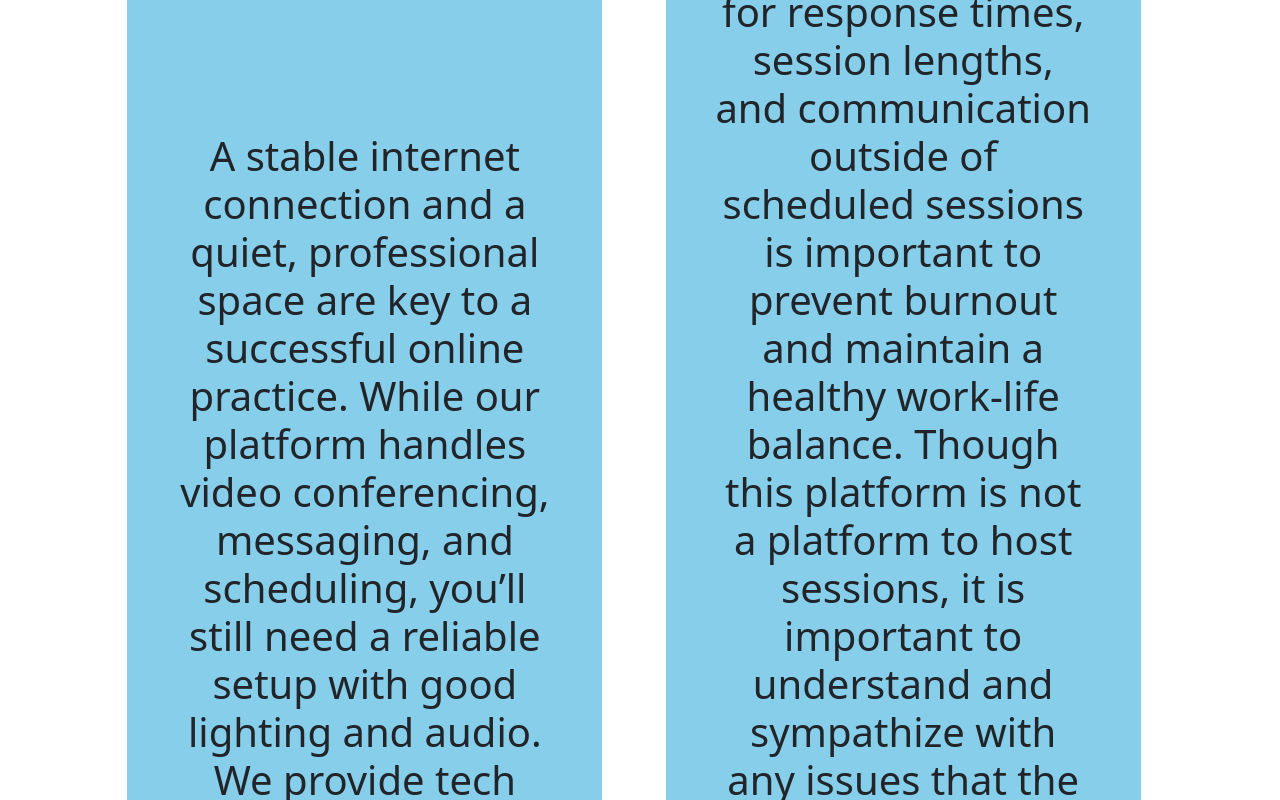
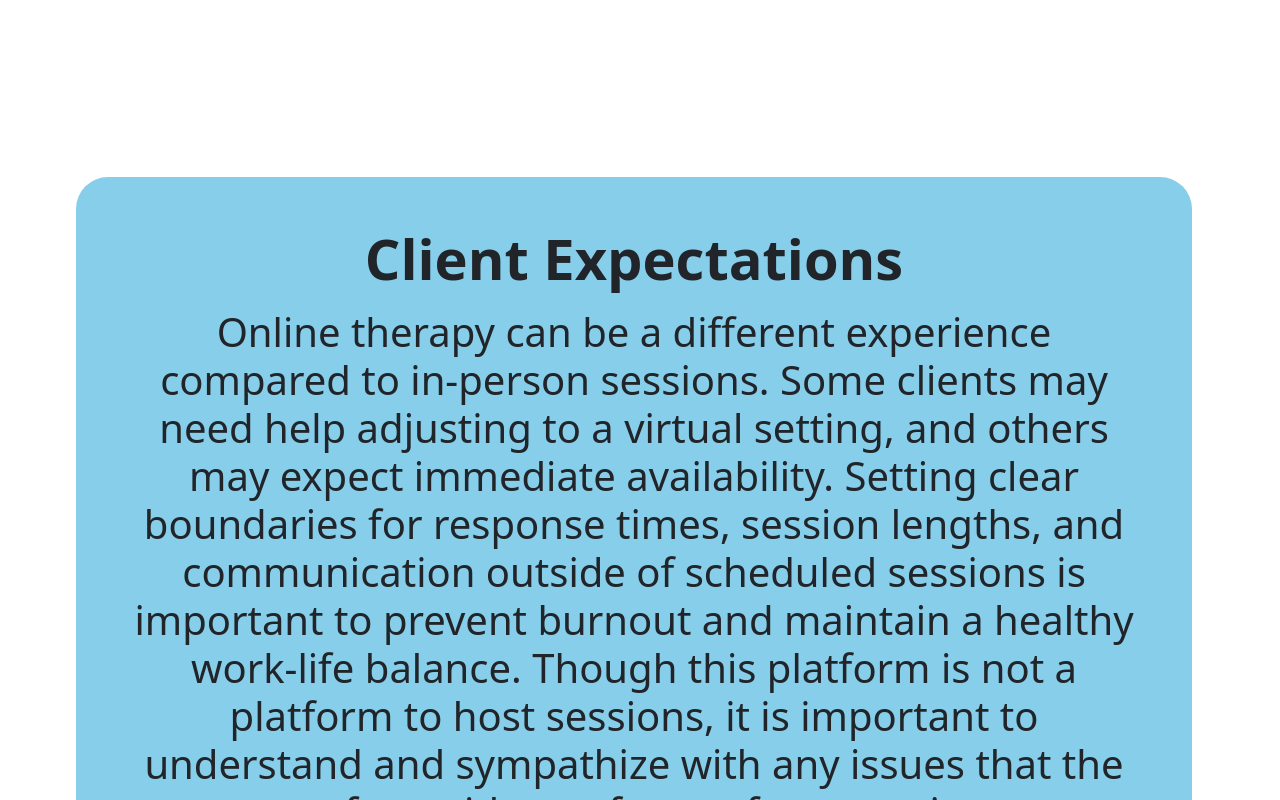
Before and after one commit to ralujf/chiryo, a React (Vite) app in the folder client/: page /become-a-therapist/info in a window 1280 px wide. Shown: the part 1300-2100 px from the top of the page. Built offline with nearby package versions, Linux system fonts and the light colour scheme.

Commit message:
global state removed from questionnaire because it doesnt work, isLoading changes for fun

```diff
--- a/client/src/api/crud.js
+++ b/client/src/api/crud.js
@@ -103,7 +103,7 @@ const loadTableData = (userId, offset) => {
   );
 
   // return result
-  return Array.from({ length: 5 }, () => {
+  let exampleArr = Array.from({ length: 12 }, () => {
     return {
       user: {
         _id: 'sLS9S*(£a3L',
@@ -125,6 +125,8 @@ const loadTableData = (userId, offset) => {
       markResolvedTherapist: false,
     };
   });
+
+  return exampleArr.slice(offset * 10);
 };
 /**
  *
--- a/client/src/state/state.js
+++ b/client/src/state/state.js
@@ -1,7 +1,7 @@
 import { create } from 'zustand';
 
 const useCredentialStore = create((set) => ({
-  userId: 'sdfsefsd',
+  userId: 'placeholderId',
   username: '',
   password: '',
   role: 'therapist',
--- a/client/src/views/isLoading.jsx
+++ b/client/src/views/isLoading.jsx
@@ -20,17 +20,27 @@ const IsLoading = ({ introStateOptions, introStateSetter, userId }) => {
 
   useEffect(() => {
     const interval = setInterval(() => {
+      let num = Math.floor(Math.random() * funnyStuff.length);
+      setText(funnyStuff[num]);
+    }, 1200);
+    return () => clearInterval(interval);
+  }, []);
+
+  useEffect(() => {
+    let incrementor = Math.floor(Math.random() * 10);
+    const interval = setInterval(() => {
       setLoadingProgress((prevProgress) => {
-        if (prevProgress >= 100) {
+        if (prevProgress >= 100 || prevProgress + 3.33 > 100) {
           clearInterval(interval);
           // TODO: Defo wrong way of doing this, refactor at some point to use global state instead of external mutation
           introStateSetter(introStateOptions.GENCRED);
-          setText(funnyStuff[Math.floor(Math.random() * funnyStuff.length)]);
           return 100;
         }
-        return prevProgress + 3.33;
+        let value = prevProgress + incrementor;
+        value = Math.min(value, 100);
+        return value;
       });
-    }, 1000);
+    }, 500);
 
     return () => clearInterval(interval);
   }, [introStateOptions.GENCRED, introStateSetter]);
--- a/client/src/views/questionnaire.jsx
+++ b/client/src/views/questionnaire.jsx
@@ -10,7 +10,6 @@ import { QUESTIONS, PROMPTS } from '../api/questions';
 import IsLoading from './isLoading';
 import Stars from '../components/stars';
 import { ToastContainer, toast } from 'react-toastify';
-import { useCredentialStore } from '../state/state';
 import { registerUser } from '../api/crud';
 import quizSound from '../assets/correct.mp3';
 
@@ -23,34 +22,16 @@ const introStateOptions = {
 // TODO: Create a super compressed GIF of slow waves in the background for chill vibes
 
 const Questionnaire = () => {
+  // const { }
   const [answers, setAnswers] = useState([]);
   const [animate, setAnimate] = useState(false);
   const [userDetails, setUserDetails] = useState({});
+  const [userId, setUserId] = useState('');
+  const [username, setUsername] = useState('');
+  const [password, setPassword] = useState('');
+  const [currentQuestionIndex, setCurrentQuestionIndex] = useState(0);
+  const [introState, setIntroState] = useState(introStateOptions.START);
   const textareaRef = useRef(null);
-
-  const {
-    userId,
-    username,
-    password,
-    currentQuestionIndex,
-    introState,
-    setUsername,
-    setPassword,
-    setID,
-    setCurrentQuestionIndex,
-    setIntroState,
-  } = useCredentialStore((state) => ({
-    userId: state.userId,
-    username: state.username,
-    password: state.password,
-    introState: state.introState,
-    currentQuestionIndex: state.currentQuestionIndex,
-    setUsername: state.setUsername,
-    setPassword: state.setPassword,
-    setID: state.setID,
-    setCurrentQuestionIndex: state.setCurrentQuestionIndex,
-    setIntroState: state.setIntroState,
-  }));
 
   const correctAudio = new Audio(quizSound);
 
@@ -126,7 +107,7 @@ const Questionnaire = () => {
       location: location,
     });
     console.log('All questions answered:', answers);
-    setID(id);
+    setUserId(id);
     setIntroState(introStateOptions.MATCH);
   };
 
@@ -282,21 +263,23 @@ const Questionnaire = () => {
     );
   } else if (introState === introStateOptions.MATCH) {
     return (
+      <div style={{ marginTop: '20vh' }}>
         <IsLoading
           introStateOptions={introStateOptions}
           introStateSetter={setIntroState}
           userId={userId}
         />
+      </div>
     );
   } else if (introState === introStateOptions.GENCRED) {
     return (
+      <div style={{ minHeight: '100vh' }}>
         <div
-        className="modal show d-block"
+          className="modal d-block show mt-5"
           tabIndex="-1"
           role="dialog"
           aria-labelledby="credsModal"
-        aria-hidden="true"
-        style={{ minHeight: '100vh' }}
+          aria-hidden="false"
         >
           <div className="modal-dialog" role="document">
             <div className="modal-content">
@@ -339,6 +322,7 @@ const Questionnaire = () => {
             </div>
           </div>
         </div>
+      </div>
     );
   }
 };
--- a/client/src/views/therapistInfo.jsx
+++ b/client/src/views/therapistInfo.jsx
@@ -12,40 +12,47 @@ const therapistInfo = () => {
       </section>
 
       <section style={{ margin: '30vh 0vw' }}>
-        <div className="row justify-content-evenly">
         <motion.div
           {...animationOptions}
-            className="col-md-5 chiryo_rounded chiryo_primary p-3 p-md-5 h-full d-flex flex-column justify-content-between"
+          className="mb-3 mb-md-0 chiryo_rounded chiryo_primary p-3 p-md-5"
         >
           <h1 className="text-center display-4 fw-bolder mb-3">
             Technology and Reliability
           </h1>
           <p className="text-center display-6">
-              A stable internet connection and a quiet, professional space are
-              key to a successful online practice. While our platform handles
-              video conferencing, messaging, and scheduling, you’ll still need a
-              reliable setup with good lighting and audio. We provide tech
-              support and best practices to help you get started.
+            Online therapy can be a different experience compared to in-person
+            sessions. Some clients may need help adjusting to a virtual setting,
+            and others may expect immediate availability. Setting clear
+            boundaries for response times, session lengths, and communication
+            outside of scheduled sessions is important to prevent burnout and
+            maintain a healthy work-life balance. Though this platform is not a
+            platform to host sessions, it is important to understand and
+            sympathize with any issues that the user may face with non face to
+            face appointments.
           </p>
         </motion.div>
+      </section>
 
-          <div className="col-md-5 chiryo_rounded chiryo_primary p-3 p-md-5 h-full d-flex flex-column justify-content-between">
+      <section style={{ margin: '30vh 0vw' }}>
+        <motion.div
+          {...animationOptions}
+          className="mb-3 mb-md-0 chiryo_rounded chiryo_primary p-3 p-md-5"
+        >
           <h1 className="text-center display-4 fw-bolder mb-3">
             Client Expectations
           </h1>
           <p className="text-center display-6">
             Online therapy can be a different experience compared to in-person
-              sessions. Some clients may need help adjusting to a virtual
-              setting, and others may expect immediate availability. Setting
-              clear boundaries for response times, session lengths, and
-              communication outside of scheduled sessions is important to
-              prevent burnout and maintain a healthy work-life balance. Though
-              this platform is not a platform to host sessions, it is important
-              to understand and sympathize with any issues that the user may
-              face with non face to face appointments.
+            sessions. Some clients may need help adjusting to a virtual setting,
+            and others may expect immediate availability. Setting clear
+            boundaries for response times, session lengths, and communication
+            outside of scheduled sessions is important to prevent burnout and
+            maintain a healthy work-life balance. Though this platform is not a
+            platform to host sessions, it is important to understand and
+            sympathize with any issues that the user may face with non face to
+            face appointments.
           </p>
-          </div>
-        </div>
+        </motion.div>
       </section>
 
       <section style={{ margin: '30vh 0vw' }}>
@@ -82,12 +89,12 @@ const therapistInfo = () => {
               area and provide accessible care to those who need it.
             </li>
           </ul>
-          <h2>
-            Signing up is simple, and we’re here to support you every step of
-            the way. Join a community of professionals making therapy more
-            accessible, one session at a time!
-          </h2>
         </div>
+        <motion.p {...animationOptions} className="display-4 mt-5 mb-5">
+          Signing up is simple, and we’re here to support you every step of the
+          way. Join a community of professionals making therapy more accessible,
+          one session at a time!
+        </motion.p>
       </section>
     </div>
   );
```
Lines whose indentation alone changed are shown as unchanged.
